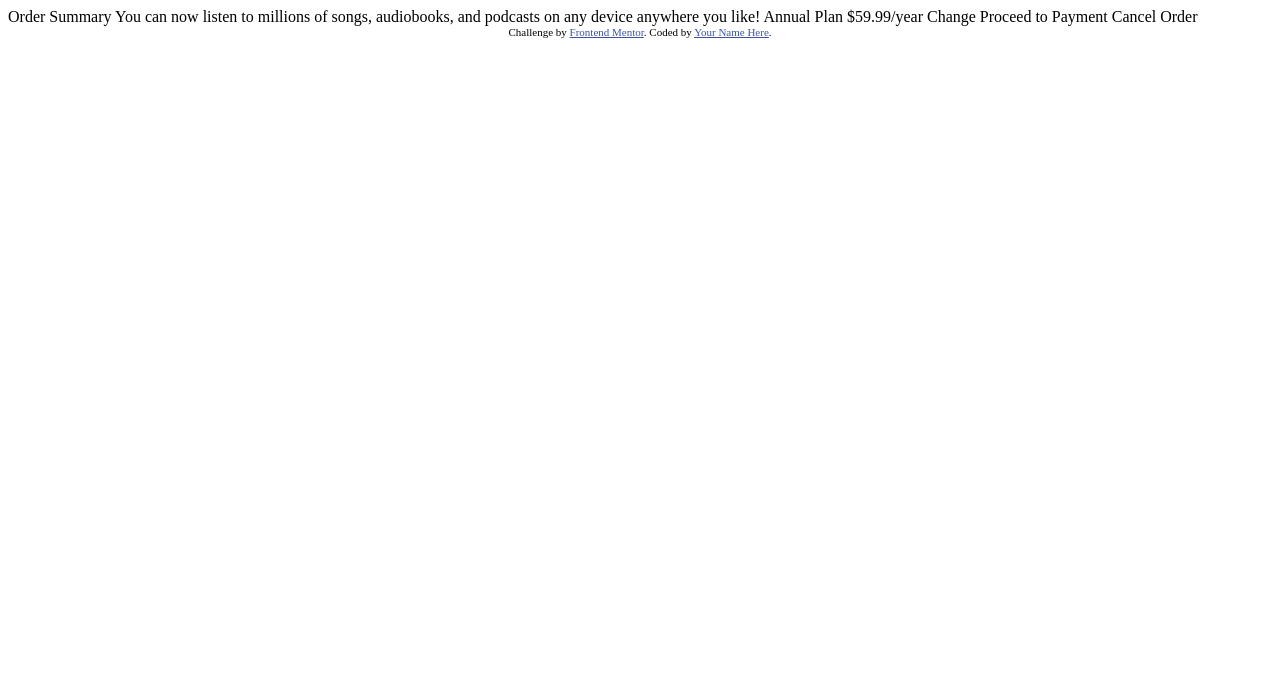
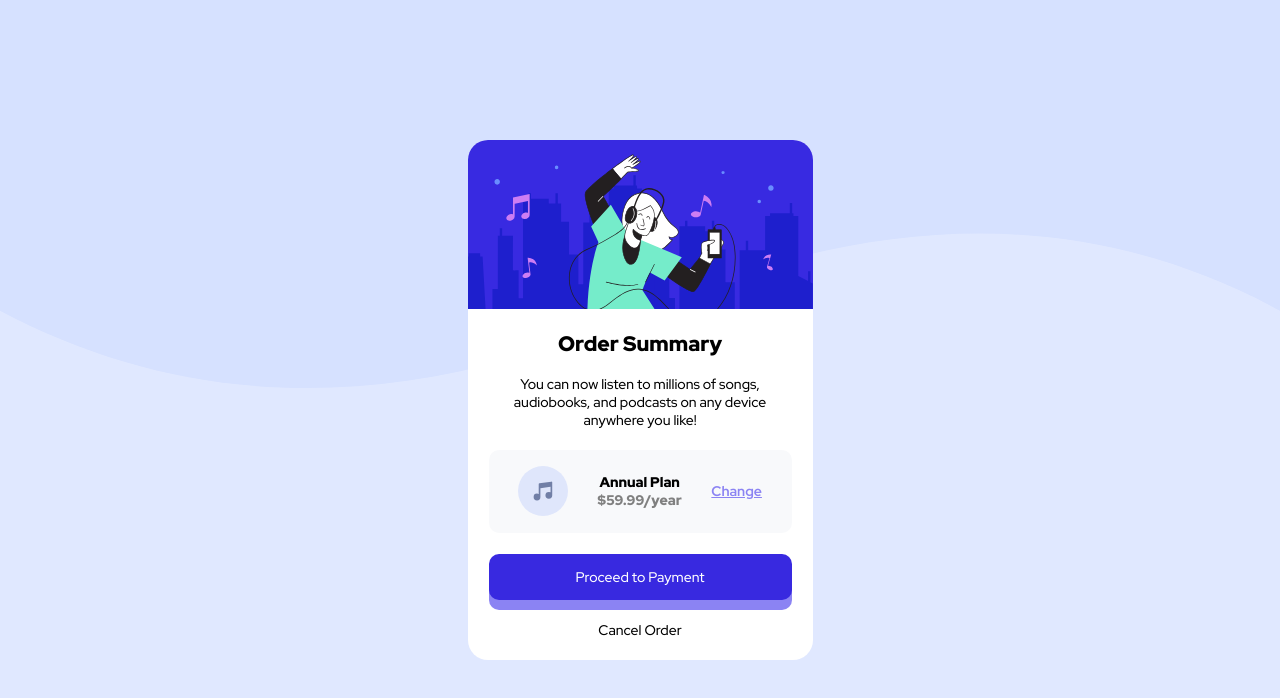
Before and after one commit to aljager1983/order-summary-component, a plain HTML site: page index.html in a window 1280 px wide. Drawn offline with Linux system fonts and the light colour scheme.

Commit message:
2nd commit

```diff
--- a/index.html
+++ b/index.html
@@ -3,35 +3,40 @@
 <head>
   <meta charset="UTF-8">
   <meta name="viewport" content="width=device-width, initial-scale=1.0"> <!-- displays site properly based on user's device -->
-
+  <link rel="stylesheet" href="styles.css">
   <link rel="icon" type="image/png" sizes="32x32" href="./images/favicon-32x32.png">
-
+  <link rel="preconnect" href="https://fonts.googleapis.com">
+  <link rel="preconnect" href="https://fonts.gstatic.com" crossorigin>
+  <link href="https://fonts.googleapis.com/css2?family=Red+Hat+Display:wght@500;700;900&display=swap" rel="stylesheet">
   <title>Frontend Mentor | Order summary card</title>
 
-  <!-- Feel free to remove these styles or customise in your own stylesheet 👍 -->
-  <style>
-    .attribution { font-size: 11px; text-align: center; }
-    .attribution a { color: hsl(228, 45%, 44%); }
-  </style>
+
 </head>
 <body>
+<main class="container">
+  <section class="banner">
+    <img src="images/illustration-hero.svg" alt="">
+  </section>
 
-  Order Summary
+  <section class="description">
+  <h1>Order Summary</h1>
 
-  You can now listen to millions of songs, audiobooks, and podcasts on any
-  device anywhere you like!
+  <p>You can now listen to millions of songs, audiobooks, and podcasts on any device anywhere you like!</p>
+  </section>
 
-  Annual Plan
-  $59.99/year
+  <section class="pricing">
+    <img src="images/icon-music.svg" alt="pricing icon">
+    <div class="plan">
+      <h2>Annual Plan</h2>
+      <h3>$59.99/year</h3>
+    </div>
+    <h4>Change</h4>
+  </section>
 
-  Change
-
-  Proceed to Payment
-  Cancel Order
-
-  <div class="attribution">
-    Challenge by <a href="https://www.frontendmentor.io?ref=challenge" target="_blank">Frontend Mentor</a>.
-    Coded by <a href="#">Your Name Here</a>.
-  </div>
+  <section class="payment">
+    <div class="button">Proceed to Payment</div>
+    <div class="cancel">Cancel Order</div>
+  </section>
+</main>
 </body>
 </html>
--- /dev/null
+++ b/styles.css
@@ -0,0 +1,120 @@
+:root {
+    --font: 'Red Hat Display', sans-serif;
+    --Paleblue: hsl(225, 100%, 94%);
+    --Brightblue: hsl(245, 75%, 52%);
+    --Verypaleblue: hsl(225, 100%, 98%);
+    --Desaturatedblue: hsla(224, 23%, 55%, 5%);
+    --Darkblue: hsl(223, 47%, 23%);
+    font-size: 14px;
+}
+
+
+
+body {
+    margin: 0;
+    padding: auto 5%;
+    display: flex;
+    justify-content: center;
+    align-items: center;
+    height: 100vh;
+    font-family: var(--font);
+    background-color: #E0E8FF;
+    background-image: url(images/pattern-background-mobile.svg);
+    background-repeat: no-repeat;
+}
+
+main {
+    max-height: 80vh;
+    max-width: 345px;
+    text-align: center;
+    border-radius: 20px;
+    background-color: white;
+}
+
+.banner img {
+    border-top-right-radius: 20px;
+    border-top-left-radius: 20px;
+    max-width: 345px;
+
+}
+
+.description {
+    padding: 0 2rem;
+}
+
+h1 {
+    font-weight: 900;
+}
+
+h2, h3 {
+    font-weight: 900;
+    font-size: 1rem;
+    padding: 0;
+    margin: 0;
+}
+
+h3 {
+    display: flex;
+    color: grey;
+}
+
+h4 {
+    text-decoration: underline;
+    font-size: .9 rem;
+    font-weight: 700;
+    color: #8b83f3;
+}
+
+h4:hover {
+    cursor:pointer;
+}
+p {
+    font-size: 1rem;
+    font-weight: 500;
+}
+
+.pricing {
+    display: flex;
+    justify-content: space-evenly;
+    align-items: center;
+    background: var(--Desaturatedblue);
+    margin: 1.5rem;
+    border-radius: 10px;
+    padding: 1rem 0;
+}
+
+.pricing img {
+    height: 50px;
+    width: 50px;
+}
+
+.plan {
+    display: flex;
+    flex-direction: column;
+}
+
+.button {
+    background: var(--Brightblue);
+    color: white;
+    margin: 1.5rem;
+    padding: 1rem;
+    border-radius: 10px;
+    box-shadow: 0px 10px #8b83f3;
+}
+
+.button:hover {
+    cursor:pointer;
+}
+
+.cancel {
+    margin-bottom: 1.5rem;
+}
+
+@media screen and (min-width: 376px) {
+    body {
+
+        background-image: url(images/pattern-background-desktop.svg);
+        background-size: contain;
+
+    }
+}
```
